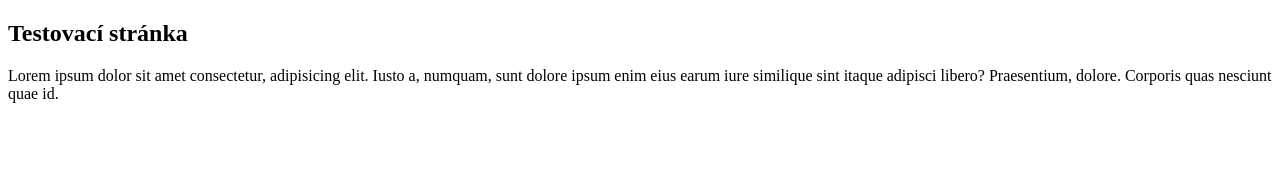
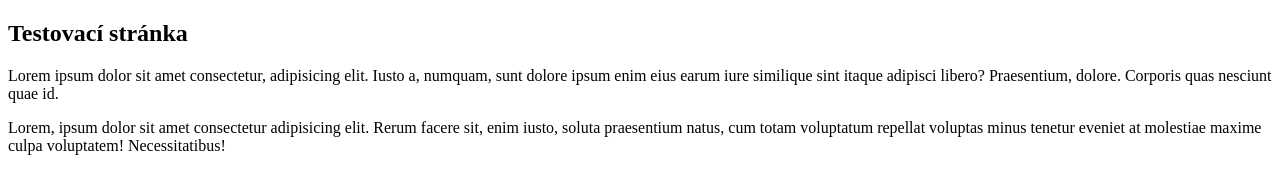
Before and after one commit to huneibagur/halouska111, a plain HTML site: page index.html in a window 1280 px wide. Drawn offline with Linux system fonts and the light colour scheme.

Commit message:
pridan druhy odstavec

```diff
--- a/index.html
+++ b/index.html
@@ -8,5 +8,8 @@
     <h2>Testovací stránka</h2>
     <p>Lorem ipsum dolor sit amet consectetur, adipisicing elit. Iusto a, numquam, sunt dolore ipsum enim eius earum
         iure similique sint itaque adipisci libero? Praesentium, dolore. Corporis quas nesciunt quae id.</p>
+    <p>Lorem, ipsum dolor sit amet consectetur adipisicing elit. Rerum facere sit, enim iusto, soluta praesentium natus,
+        cum totam voluptatum repellat voluptas minus tenetur eveniet at molestiae maxime culpa voluptatem!
+        Necessitatibus!</p>
 </body>
 </html>
```
